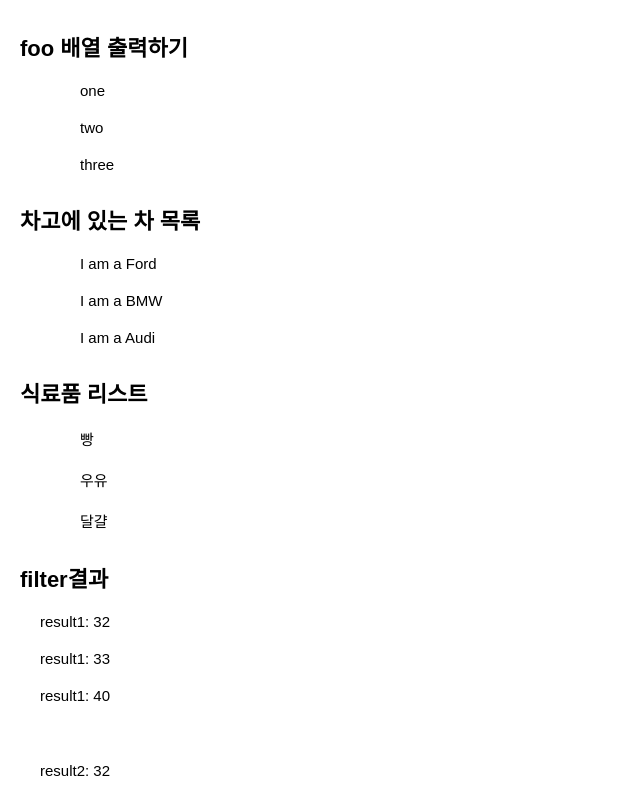
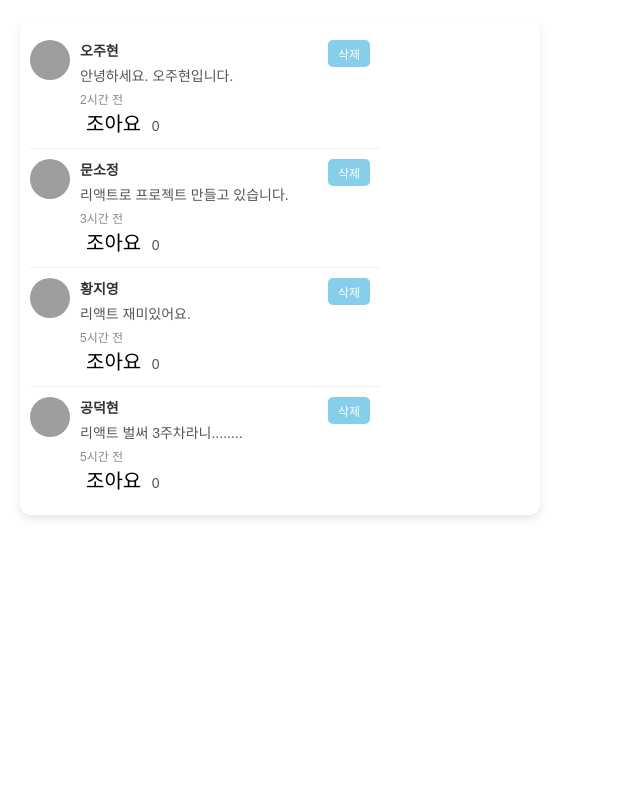
Before and after one commit to Roena0516/ReactStudy, a React (Vite) app in the folder Day03/: page / in a window 1280 px wide. Shown: the top 800 px of the page, without its empty margins (0-640 px from the left). Built offline with nearby package versions, Linux system fonts and the light colour scheme; grey boxes are pictures that could not be loaded.

Commit message:
댓글 목록 만들기

```diff
--- a/Day03/src/App.jsx
+++ b/Day03/src/App.jsx
@@ -4,18 +4,20 @@ import MapTest2 from "./MapTest2";
 import MapTest3 from "./MapTest3";
 import MapTest4 from "./MapTest4";
 import PackingList from "./PackingList";
+import PostList from "./PostList";
 
 export default function App() {
 
 
   return (
     <div>
-      <MapTest1 />
+      {/* <MapTest1 />
       <MapTest2 />
       <PackingList />
       <PackingList2 />
       <MapTest3 />
-      <MapTest4 />
+      <MapTest4 /> */}
+      <PostList />
     </div>
   )
 }
--- /dev/null
+++ b/Day03/src/PostList.css
@@ -0,0 +1,102 @@
+/*postList.css */
+
+/* 댓글 목록 전체 스타일 */
+.comment-list {
+    max-width: 500px;
+    margin: 20px auto;
+    padding: 10px;
+    background-color: #fff;
+    border-radius: 10px;
+    box-shadow: 0 4px 8px rgba(0, 0, 0, 0.1);
+  }
+
+  /* 개별 댓글 스타일 */
+  .comment {
+    display: flex;
+    padding: 10px 0;
+    border-bottom: 1px solid #efefef;
+    align-items: flex-start;
+    position: relative;
+    transition: background-color 0.3s ease, box-shadow 0.3s ease;
+  }
+
+  .comment:last-child {
+    border-bottom: none;
+  }
+
+  /* 댓글에 마우스를 올렸을 때 배경색과 그림자 효과 */
+  .comment:hover {
+    background-color: #f0f0f0;
+    box-shadow: 0 4px 8px rgba(0, 0, 0, 0.1);
+  }
+
+  /* 아바타 이미지 스타일 */
+  .avatar {
+    width: 40px;
+    height: 40px;
+    border-radius: 50%;
+    object-fit: cover;
+    margin-right: 10px;
+  }
+
+  /* 댓글 내용 */
+  .comment-details {
+    flex: 1;
+  }
+
+  /* 사용자 이름 스타일 */
+  .user-name {
+    font-weight: bold;
+    font-size: 14px;
+    color: #333;
+  }
+
+  /* 댓글 텍스트 스타일 */
+  .comment-text {
+    font-size: 14px;
+    color: #555;
+    margin: 5px 0;
+  }
+
+  /* 댓글 작성 시간 스타일 */
+  .comment-time {
+    font-size: 12px;
+    color: #888;
+  }
+
+  /* 삭제 버튼 스타일 */
+  .delete-button {
+    position: absolute;
+    top: 10px;
+    right: 10px;
+    background-color: skyblue;
+    color: white;
+    border: none;
+    padding: 5px 10px;
+    border-radius: 5px;
+    cursor: pointer;
+    font-size: 12px;
+  }
+
+  .delete-button:hover {
+    background-color: gray  ;
+  }
+
+  /* 좋아요 버튼과 좋아요 수 */
+
+  .like-button {
+    background-color: transparent;
+    border: none;
+    font-size: 20px;
+    cursor: pointer;
+  }
+
+  .like-button:hover {
+    color: #ff5c5c;
+  }
+
+  .like-count {
+    font-size: 14px;
+    margin-left: 5px;
+    color: #555;
+  }
--- /dev/null
+++ b/Day03/src/PostList.jsx
@@ -0,0 +1,34 @@
+import { useState } from "react";
+import "./PostList.css"
+import { posts } from "./post";
+
+function Card({name, comment, time, avatar}) {
+    const [likeCount, SetLikeCount] = useState(0);
+
+    return (
+        <div className="comment">
+            <img src={avatar} alt={name} className="avatar"></img>
+            <div className="comment-details">
+                <p className="user-name">{name}</p>
+                <p className="comment-text">{comment}</p>
+                <p className="comment-time">{time}</p>
+                <button className="delete-button">삭제</button>
+                <button className="like-button" onClick={() => SetLikeCount(likeCount + 1)}>조아요 <span className="like-count">{likeCount}</span></button>
+            </div>
+        </div>
+    )
+}
+
+export default function PostList() {
+
+
+    return (
+      <div>
+        <ul className="comment-list">
+          {posts.map((item) => {
+              return <Card {...item} />
+          })}
+        </ul>
+      </div>
+    );
+  }
--- a/Day03/src/main.jsx
+++ b/Day03/src/main.jsx
@@ -4,7 +4,5 @@ import './App.css'
 import App from './App.jsx'
 
 createRoot(document.getElementById('root')).render(
-  <StrictMode>
-    <App />
-  </StrictMode>,
+  <App />
 )
--- /dev/null
+++ b/Day03/src/post.js
@@ -0,0 +1,26 @@
+export const posts = [
+    {
+      name: '오주현',
+      comment: '안녕하세요. 오주현입니다.',
+      time: '2시간 전',
+      avatar: 'https://www.w3schools.com/howto/img_avatar.png', // 기본 아바타 이미지 URL
+    },
+    {
+      name: '문소정',
+      comment: '리액트로 프로젝트 만들고 있습니다.',
+      time: '3시간 전',
+      avatar: 'https://www.w3schools.com/howto/img_avatar2.png', // 기본 아바타 이미지 URL
+    },
+    {
+      name: '황지영',
+      comment: '리액트 재미있어요.',
+      time: '5시간 전',
+      avatar: ' https://www.w3schools.com/w3images/avatar6.png', // 기본 아바타 이미지 URL
+    },
+    {
+      name: '공덕현',
+      comment: '리액트 벌써 3주차라니........',
+      time: '5시간 전',
+      avatar: ' https://www.w3schools.com/w3images/avatar5.png', // 기본 아바타 이미지 URL
+    },
+  ];
```
